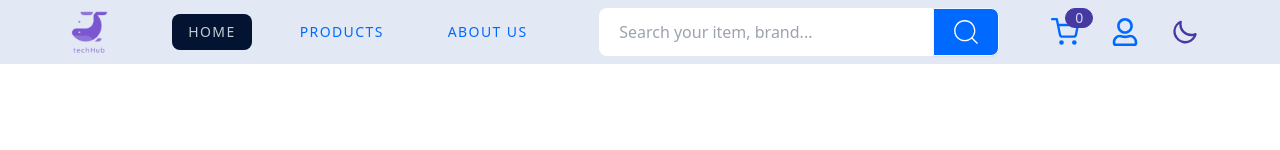
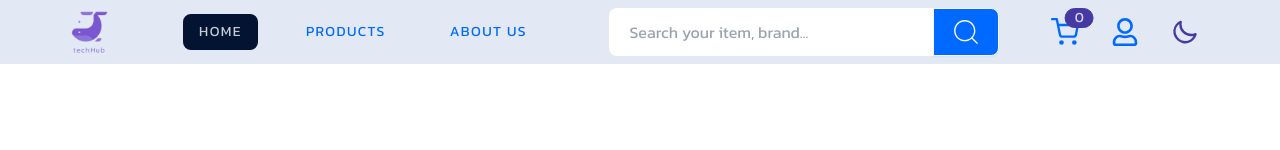
Before and after one commit to Nasaee/techhub-store, a React (Vite) app: page / in a window 1280 px wide. Shown: the top 150 px of the page. Built offline with nearby package versions, Linux system fonts and the light colour scheme; no server answers.

Commit message:
style font-family

```diff
--- a/src/index.css
+++ b/src/index.css
@@ -1,3 +1,9 @@
+@import url('https://fonts.googleapis.com/css2?family=Kanit:wght@400;500;600;700;800&display=swap');
+
+body {
+  font-family: 'Kanit', sans-serif;
+}
+
 @tailwind base;
 @tailwind components;
 @tailwind utilities;
```
